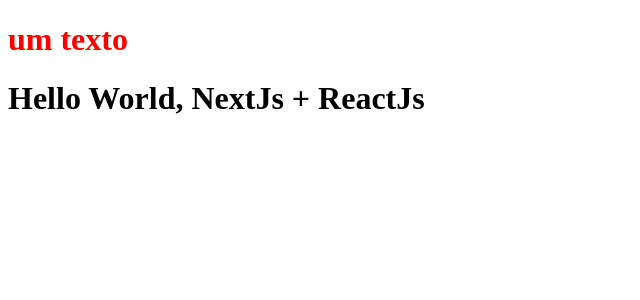
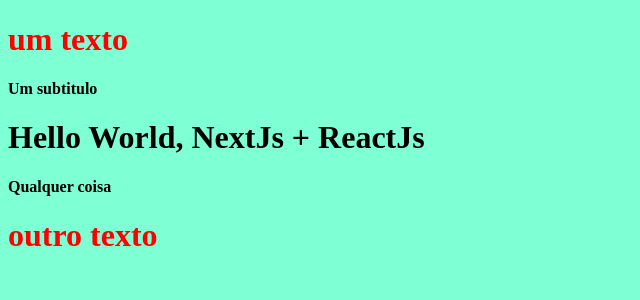
Before and after one commit to ChristyanShindy/react-nextjs-exemplos, a Next.js app: page / in a window 1280 px wide. Shown: the top 300 px of the page, without its empty margins (0-640 px from the left). Built offline with nearby package versions, Linux system fonts and the light colour scheme.

Commit message:
criado estilo global e subtitulo

```diff
--- /dev/null
+++ b/pages/_app.jsx
@@ -0,0 +1,6 @@
+import '../src/style.css'
+function App ({ Component, pageProps}) {
+    return <Component {...pageProps}/>
+}
+
+export default App
--- a/pages/index.jsx
+++ b/pages/index.jsx
@@ -1,10 +1,16 @@
-import Title from "../src/components/title/title"
+import Title from "../src/components/title/Title"
+import Subtitle from "../src/components/subtitle/Subtitle"
+
+
 function HomePage () {
     return (
         <div>
             <Title> um texto</Title>
+            <Subtitle text="Um subtitulo"/>
             <h1>Hello World, NextJs + ReactJs</h1>
-            <Title text="outro texto"/>
+            <Subtitle />
+            <Title> outro texto</Title>
+
         </div>
     )
 }
--- /dev/null
+++ b/src/components/subtitle/Subtitle.jsx
@@ -0,0 +1,13 @@
+
+// Exemplo de componente react com props (atributos)
+function Subtitle ({ text }) {
+    return (
+        <h4>{ text }</h4>
+    )
+}
+
+Subtitle.defaultProps = {
+    text: 'Qualquer coisa'
+}
+
+export default Subtitle
--- /dev/null
+++ b/src/style.css
@@ -0,0 +1,3 @@
+body {
+    background-color: aquamarine;
+}
```
Also changed, not shown: src/components/subtitle/Subtitle.module.css (added).
